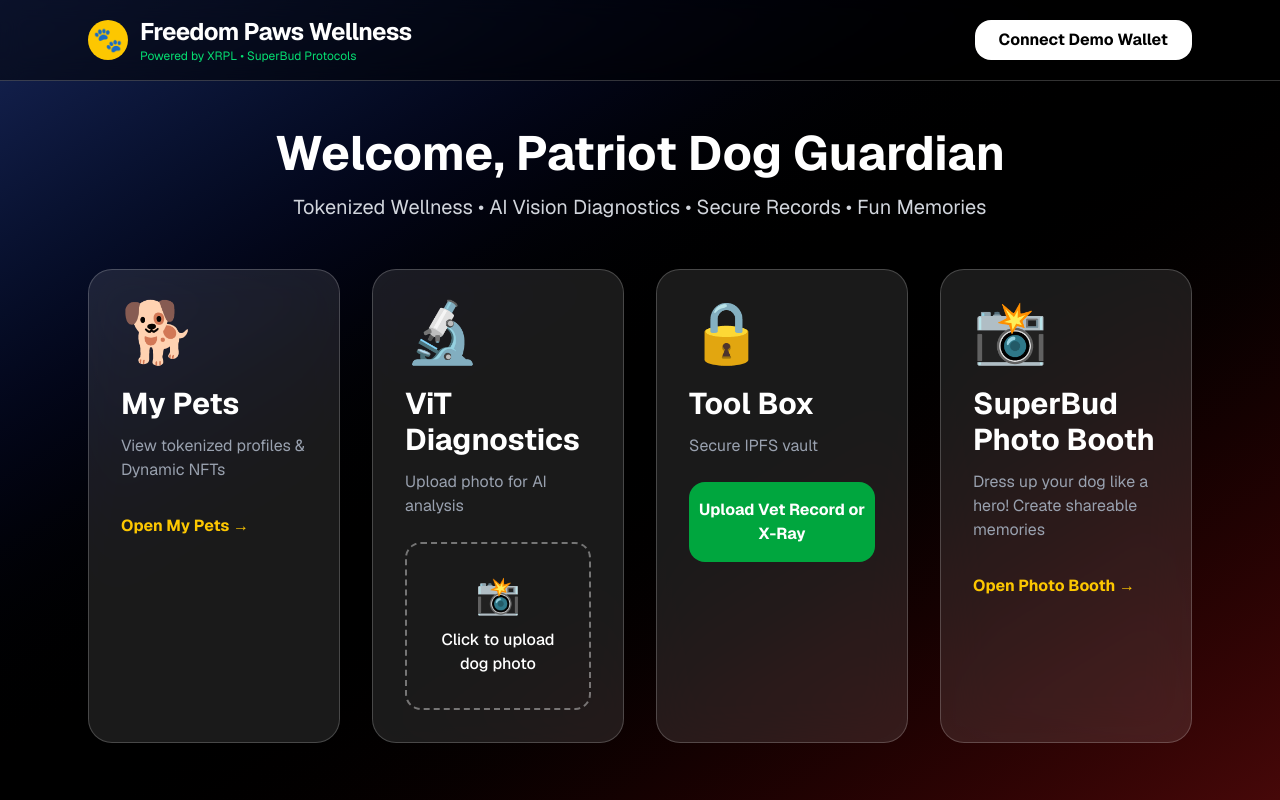
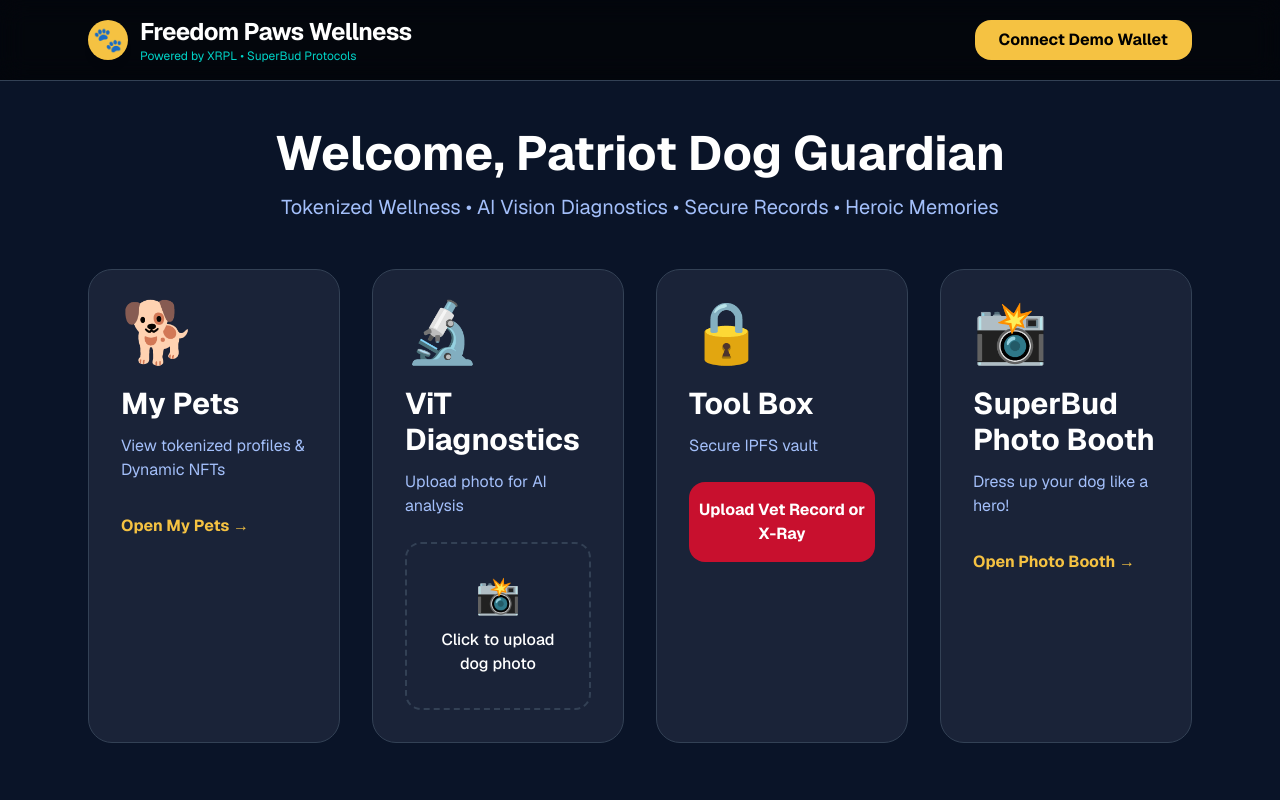
Before and after one commit to MKC-PUG/FREEDOMPAWSWELLNESS, a Next.js app: page / in a window 1280 px wide. Built offline with nearby package versions, Linux system fonts and the light colour scheme.

Commit message:
Updated dashboard with new professional dark patriotic color palette

```diff
--- a/app/page.tsx
+++ b/app/page.tsx
@@ -59,19 +59,20 @@
   };
 
   return (
-    <div className="min-h-screen bg-gradient-to-br from-blue-950 via-black to-red-950 text-white font-sans">
-      <header className="border-b border-white/20 bg-black/50 backdrop-blur-md sticky top-0 z-50">
+    <div className="min-h-screen bg-[#0A1428] text-white font-sans">
+      {/* Header */}
+      <header className="border-b border-[#334155] bg-black/70 backdrop-blur-md sticky top-0 z-50">
         <div className="max-w-6xl mx-auto px-6 py-4 flex items-center justify-between">
           <div className="flex items-center gap-3">
-            <div className="w-10 h-10 bg-yellow-400 rounded-full flex items-center justify-center text-2xl">🐾</div>
+            <div className="w-10 h-10 bg-[#F5C242] rounded-full flex items-center justify-center text-2xl shadow-lg">🐾</div>
             <div>
-              <h1 className="text-2xl font-bold tracking-tight">Freedom Paws Wellness</h1>
-              <p className="text-xs text-green-400">Powered by XRPL • SuperBud Protocols</p>
+              <h1 className="text-2xl font-bold tracking-tight text-white">Freedom Paws Wellness</h1>
+              <p className="text-xs text-[#00D4C8]">Powered by XRPL • SuperBud Protocols</p>
             </div>
           </div>
           <button
             onClick={connectWallet}
-            className="px-6 py-2 bg-white text-black font-bold rounded-2xl hover:bg-yellow-400 transition"
+            className="px-6 py-2 bg-[#F5C242] hover:bg-[#F5C242]/90 text-black font-bold rounded-2xl transition"
           >
             {walletAddress ? "Connected" : "Connect Demo Wallet"}
           </button>
@@ -80,55 +81,55 @@
 
       <div className="max-w-6xl mx-auto px-6 py-12">
         <div className="text-center mb-12">
-          <h2 className="text-5xl font-bold mb-4">Welcome, Patriot Dog Guardian</h2>
-          <p className="text-xl text-gray-300">Tokenized Wellness • AI Vision Diagnostics • Secure Records • Fun Memories</p>
+          <h2 className="text-5xl font-bold mb-4 text-white">Welcome, Patriot Dog Guardian</h2>
+          <p className="text-xl text-[#A3BFFA]">Tokenized Wellness • AI Vision Diagnostics • Secure Records • Heroic Memories</p>
         </div>
 
         <div className="grid md:grid-cols-2 lg:grid-cols-4 gap-8">
           {/* My Pets */}
           <a href="/mypets" className="group">
-            <div className="bg-white/10 backdrop-blur-xl rounded-3xl p-8 border border-white/20 hover:border-yellow-400 transition-all h-full">
+            <div className="bg-[#1A2338] border border-[#334155] hover:border-[#F5C242] rounded-3xl p-8 transition-all h-full">
               <div className="text-6xl mb-6">🐕</div>
-              <h3 className="text-3xl font-bold mb-3">My Pets</h3>
-              <p className="text-gray-400">View tokenized profiles & Dynamic NFTs</p>
-              <div className="mt-8 text-yellow-400 font-bold group-hover:underline">Open My Pets →</div>
+              <h3 className="text-3xl font-bold mb-3 text-white">My Pets</h3>
+              <p className="text-[#A3BFFA]">View tokenized profiles & Dynamic NFTs</p>
+              <div className="mt-8 text-[#F5C242] font-bold group-hover:underline">Open My Pets →</div>
             </div>
           </a>
 
           {/* ViT Diagnostics */}
-          <div className="bg-white/10 backdrop-blur-xl rounded-3xl p-8 border border-white/20 hover:border-yellow-400 transition-all">
+          <div className="bg-[#1A2338] border border-[#334155] hover:border-[#F5C242] rounded-3xl p-8 transition-all">
             <div className="text-6xl mb-6">🔬</div>
-            <h3 className="text-3xl font-bold mb-3">ViT Diagnostics</h3>
-            <p className="text-gray-400 mb-6">Upload photo for AI analysis</p>
+            <h3 className="text-3xl font-bold mb-3 text-white">ViT Diagnostics</h3>
+            <p className="text-[#A3BFFA] mb-6">Upload photo for AI analysis</p>
             <label className="block w-full cursor-pointer">
               <input type="file" accept="image/*" onChange={handlePhotoUpload} className="hidden" />
-              <div className="border-2 border-dashed border-white/40 rounded-2xl p-8 text-center hover:border-yellow-400">
+              <div className="border-2 border-dashed border-[#334155] hover:border-[#F5C242] rounded-2xl p-8 text-center transition">
                 {uploadedImage ? <img src={uploadedImage} alt="preview" className="max-h-64 mx-auto rounded-xl" /> : <div className="text-4xl mb-3">📸</div>}
-                <p className="font-medium">Click to upload dog photo</p>
+                <p className="font-medium text-white">Click to upload dog photo</p>
               </div>
             </label>
-            {isAnalyzing && <p className="text-center mt-4 text-yellow-400">Analyzing with ViT...</p>}
+            {isAnalyzing && <p className="text-center mt-4 text-[#00D4C8]">Analyzing with ViT...</p>}
             {analysisResult && (
-              <div className="mt-6 bg-black/50 p-6 rounded-2xl">
-                <h4 className="font-bold text-lg">{analysisResult.protocol}</h4>
-                <p className="text-green-400">{analysisResult.finding}</p>
+              <div className="mt-6 bg-black/50 p-6 rounded-2xl border border-[#334155]">
+                <h4 className="font-bold text-lg text-white">{analysisResult.protocol}</h4>
+                <p className="text-[#00D4C8]">{analysisResult.finding}</p>
               </div>
             )}
           </div>
 
           {/* Tool Box */}
-          <div className="bg-white/10 backdrop-blur-xl rounded-3xl p-8 border border-white/20 hover:border-yellow-400 transition-all">
+          <div className="bg-[#1A2338] border border-[#334155] hover:border-[#F5C242] rounded-3xl p-8 transition-all">
             <div className="text-6xl mb-6">🔒</div>
-            <h3 className="text-3xl font-bold mb-3">Tool Box</h3>
-            <p className="text-gray-400 mb-6">Secure IPFS vault</p>
+            <h3 className="text-3xl font-bold mb-3 text-white">Tool Box</h3>
+            <p className="text-[#A3BFFA] mb-6">Secure IPFS vault</p>
             <label className="block w-full cursor-pointer mb-4">
               <input type="file" onChange={handleToolBoxUpload} className="hidden" />
-              <div className="bg-green-600 hover:bg-green-500 text-center py-4 rounded-2xl font-bold cursor-pointer">
+              <div className="bg-[#C8102E] hover:bg-[#C8102E]/90 text-white text-center py-4 rounded-2xl font-bold cursor-pointer">
                 Upload Vet Record or X-Ray
               </div>
             </label>
             {toolBoxFiles.length > 0 && (
-              <button onClick={viewAllRecords} className="w-full bg-green-600 font-bold py-4 rounded-2xl hover:bg-green-500">
+              <button onClick={viewAllRecords} className="w-full bg-[#00D4C8] hover:bg-[#00D4C8]/90 text-black font-bold py-4 rounded-2xl">
                 View All Secure Records ({toolBoxFiles.length})
               </button>
             )}
@@ -136,11 +137,11 @@
 
           {/* SuperBud Photo Booth */}
           <a href="/photobooth" className="group">
-            <div className="bg-white/10 backdrop-blur-xl rounded-3xl p-8 border border-white/20 hover:border-yellow-400 transition-all h-full">
+            <div className="bg-[#1A2338] border border-[#334155] hover:border-[#F5C242] rounded-3xl p-8 transition-all h-full">
               <div className="text-6xl mb-6">📸</div>
-              <h3 className="text-3xl font-bold mb-3">SuperBud Photo Booth</h3>
-              <p className="text-gray-400">Dress up your dog like a hero! Create shareable memories</p>
-              <div className="mt-8 text-yellow-400 font-bold group-hover:underline">Open Photo Booth →</div>
+              <h3 className="text-3xl font-bold mb-3 text-white">SuperBud Photo Booth</h3>
+              <p className="text-[#A3BFFA]">Dress up your dog like a hero!</p>
+              <div className="mt-8 text-[#F5C242] font-bold group-hover:underline">Open Photo Booth →</div>
             </div>
           </a>
         </div>
```
